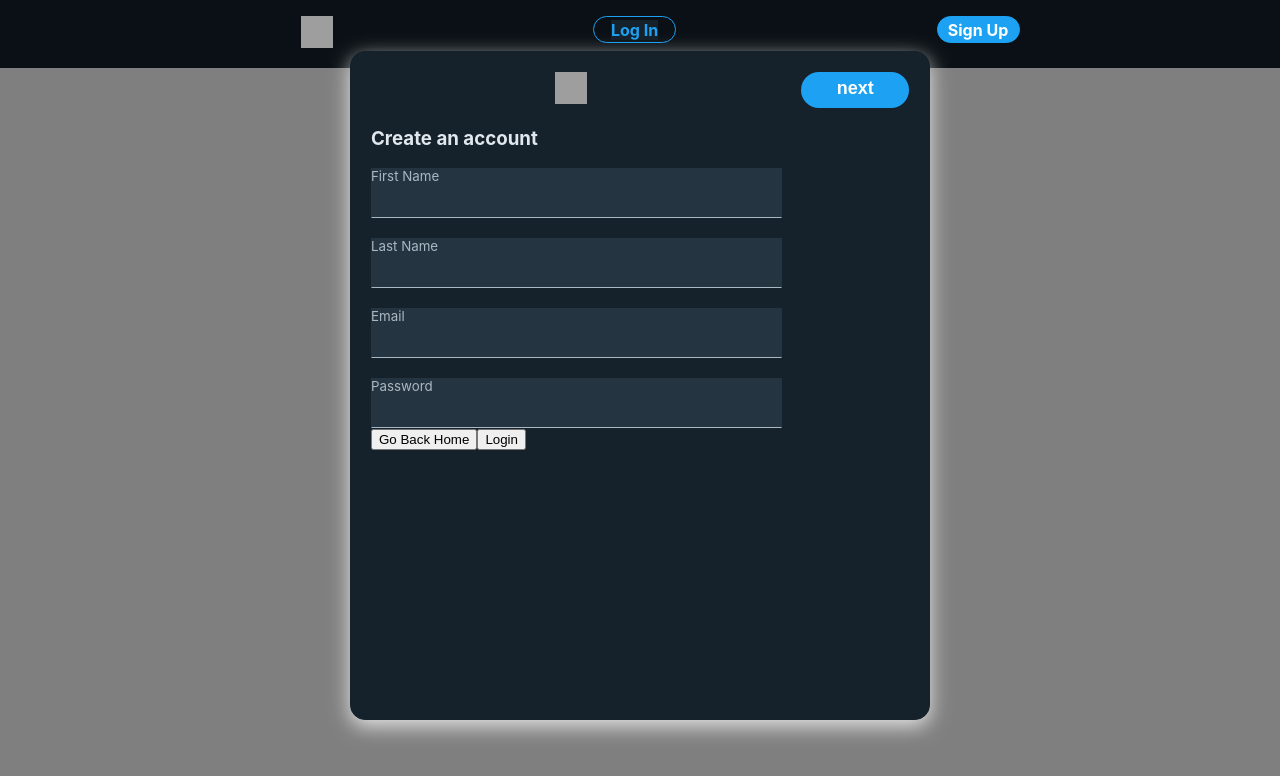
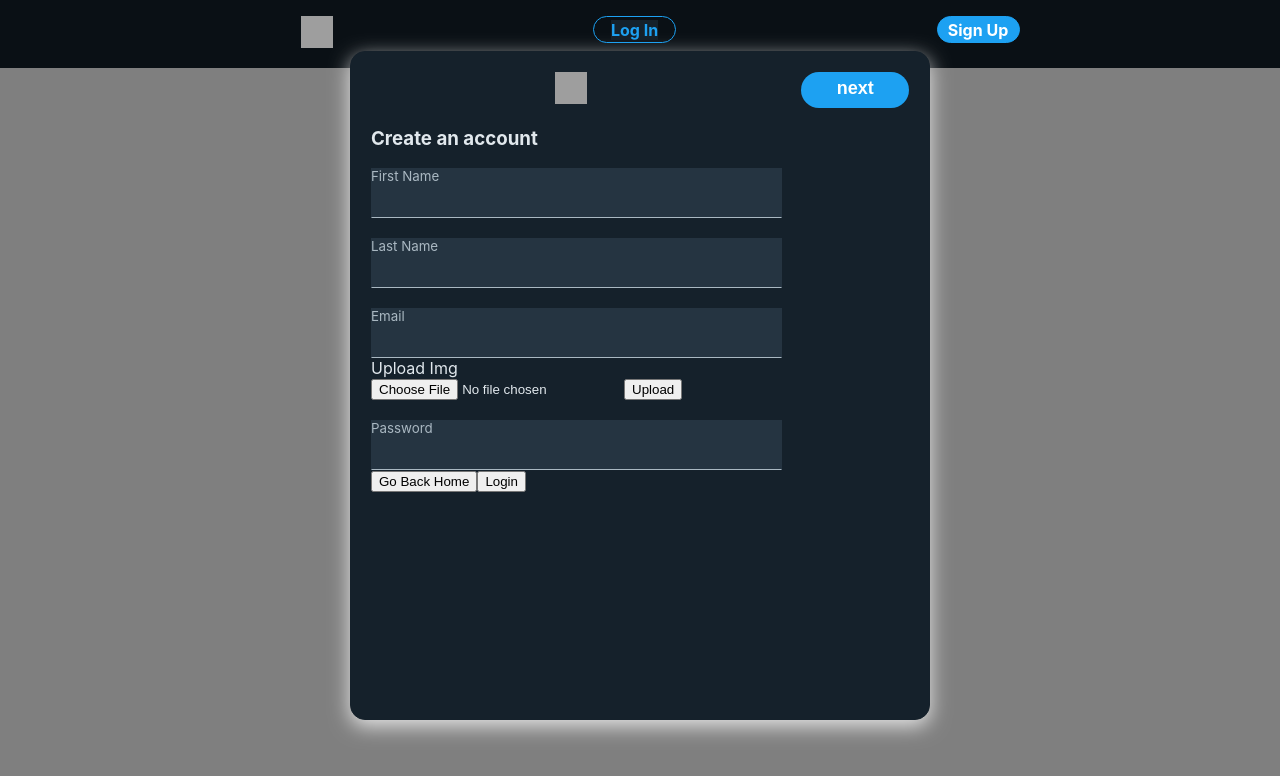
Before and after one commit to Henrynunez112/hwitter, a React (Create React App) app in the folder frontend/hwitter/: page /signup in a window 1280 px wide. Shown: the top 776 px of the page. Built offline with nearby package versions, Linux system fonts and the light colour scheme; no server answers; grey boxes are pictures that could not be loaded.

Commit message:
attempted to use firebase storage on to the app

```diff
--- a/frontend/hwitter/package.json
+++ b/frontend/hwitter/package.json
@@ -3,6 +3,7 @@
   "version": "0.1.0",
   "private": true,
   "dependencies": {
+    "@firebase/storage": "^0.3.41",
     "@testing-library/jest-dom": "^4.2.4",
     "@testing-library/react": "^9.5.0",
     "@testing-library/user-event": "^7.2.1",
--- a/frontend/hwitter/src/Components/SignUp.js
+++ b/frontend/hwitter/src/Components/SignUp.js
@@ -1,28 +1,82 @@
 import React, { useState } from "react";
 import axios from "axios";
-import Homebutton from './Homebutton'
+import Homebutton from "./Homebutton";
 import { useHistory } from "react-router-dom";
 import { apiURL } from "../Util/apiUrl";
 import Logo from "../Imgs/Twitter_Logo_WhiteOnImage.png";
 import "../Css/SignUp.css";
 import { signUp } from "../Util/firebaseFunction";
 import Modal from "react-modal";
+import { storage } from "../Util/firebase";
 
 const SignUp = () => {
+  const allInputs = { imgUrl: "" };
+  const [imageAsFile, setImageAsFile] = useState("");
+  const [imageAsUrl, setImageAsUrl] = useState(allInputs);
+  const [toggleUploadMsg, setToggleUploadMsg] = useState(false);
   const [modalIsOpen, setModalIsOpen] = useState(true);
   const [email, setEmail] = useState("");
   const [password, setPassword] = useState("");
   const [firstname, setFirstName] = useState("");
-  const [lastname, setLastName] = useState("")
+  const [lastname, setLastName] = useState("");
   const [error, setError] = useState(null);
   const history = useHistory();
   const API = apiURL();
+
+  const handleImageAsFile = (e) => {
+    const image = e.target.files[0];
+    const types = ["image/png", "image/jpeg", "image/jpg"];
+    if (types.every((type) => image.type !== type)) {
+      alert(`${image.type} is not a supported format`);
+    } else {
+      setImageAsFile((imageFile) => image);
+    }
+  };
+  const handleFirebasePictureUpload = () => {
+    debugger
+    if (imageAsFile === "") {
+      alert(`Please choose a valid file before uploading`);
+    } else if (imageAsFile !== null) {
+      const uploadTask = storage
+        .ref(`/images/${imageAsFile.name}`)
+        .put(imageAsFile);
+      uploadTask.on(
+        "state_changed",
+        (snapShot) => {
+          var progress =
+            (snapShot.bytesTransferred / snapShot.totalBytes) * 100;
+          console.log("Upload is " + progress + "% done");
+          console.log(snapShot);
+        },
+        (err) => {
+          console.log(err);
+        },
+        () => {
+          storage
+            .ref("images")
+            .child(imageAsFile.name)
+            .getDownloadURL()
+            .then((fireBaseUrl) => {
+              setImageAsUrl(fireBaseUrl);
+            });
+        }
+      );
+      setToggleUploadMsg(true);
+    } else {
+      setToggleUploadMsg(false);
+    }
+  };
 
   const handleSubmit = async (e) => {
     e.preventDefault();
     try {
       let res = await signUp(email, password);
-      await axios.post(`${API}/users`, { id: res.user.uid, email, firstname, lastname });
+      await axios.post(`${API}/users`, {
+        id: res.user.uid,
+        email,
+        firstname,
+        lastname,
+      });
       debugger;
       history.push("/");
     } catch (error) {
@@ -111,6 +165,14 @@ const SignUp = () => {
               }}
             />
           </div>
+          <div className="signUpProfilePictureContainer">
+            <div className="profilePictureContainer">
+              <label className="uploadImgUpload">Upload Img</label>
+            </div>
+            <input type="file" onChange={handleImageAsFile} />
+            <button onClick={handleFirebasePictureUpload}>Upload</button>
+            {toggleUploadMsg ? <h5>Upload successful!</h5> : null}
+          </div>
           <br></br>
           <div className="signUpPasswordContainer">
             <div className="signUpPassword">
--- a/frontend/hwitter/src/util/firebase.js
+++ b/frontend/hwitter/src/util/firebase.js
@@ -1,6 +1,7 @@
 import app from "firebase/app";
 import "firebase/auth";
-import "firebase/firestore";
+import 'firebase/storage'
+
 
 const {
   REACT_APP_APIKEY,
@@ -24,6 +25,8 @@ const config = {
   measurementId: REACT_APP_MEASUREMENTID,
 };
 
+app.initializeApp(config);
 
-app.initializeApp(config);
-export default app;
+const storage = app.storage();
+
+export { storage, app as default };
```
Also changed, not shown: 1 other file (tests, documents, lock files or other folders).
